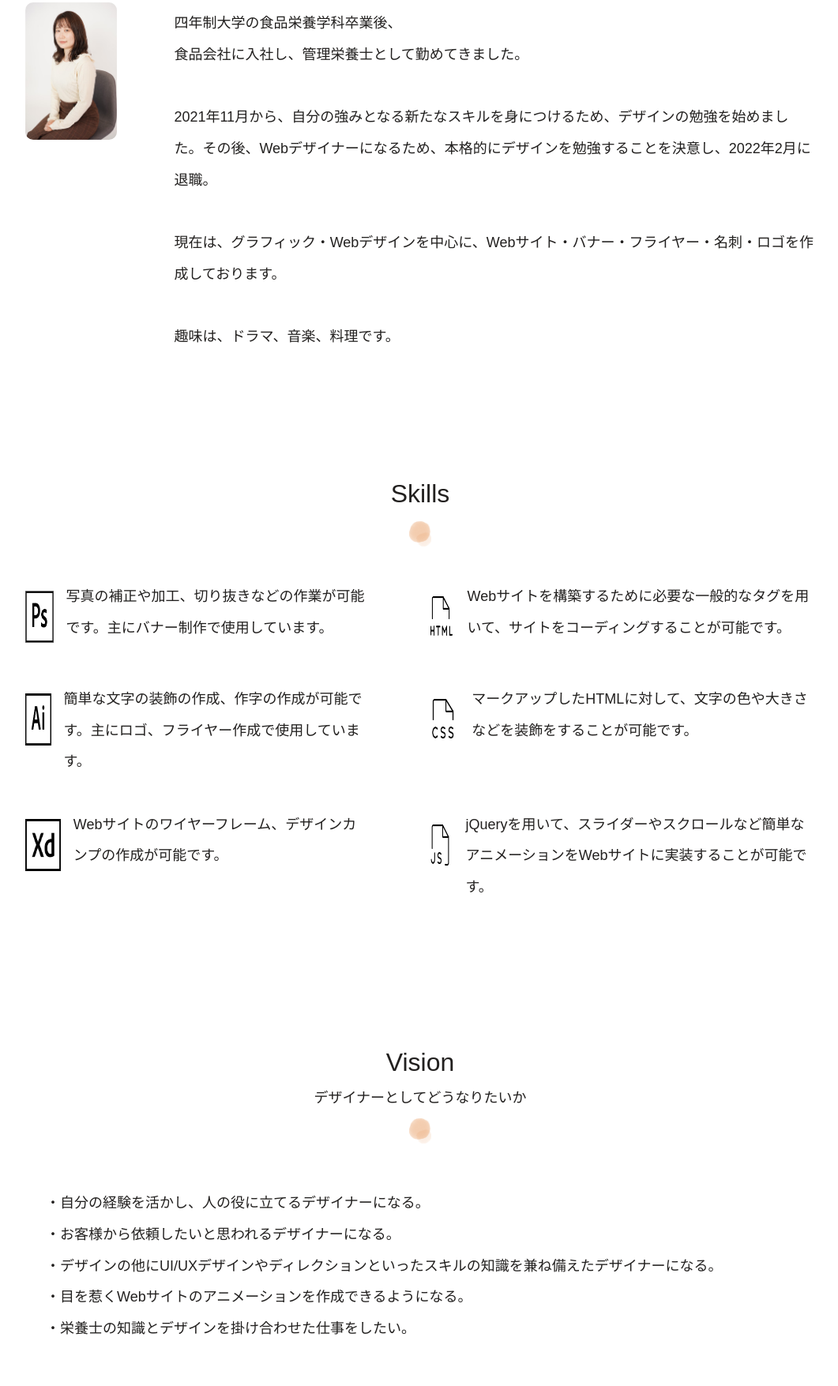
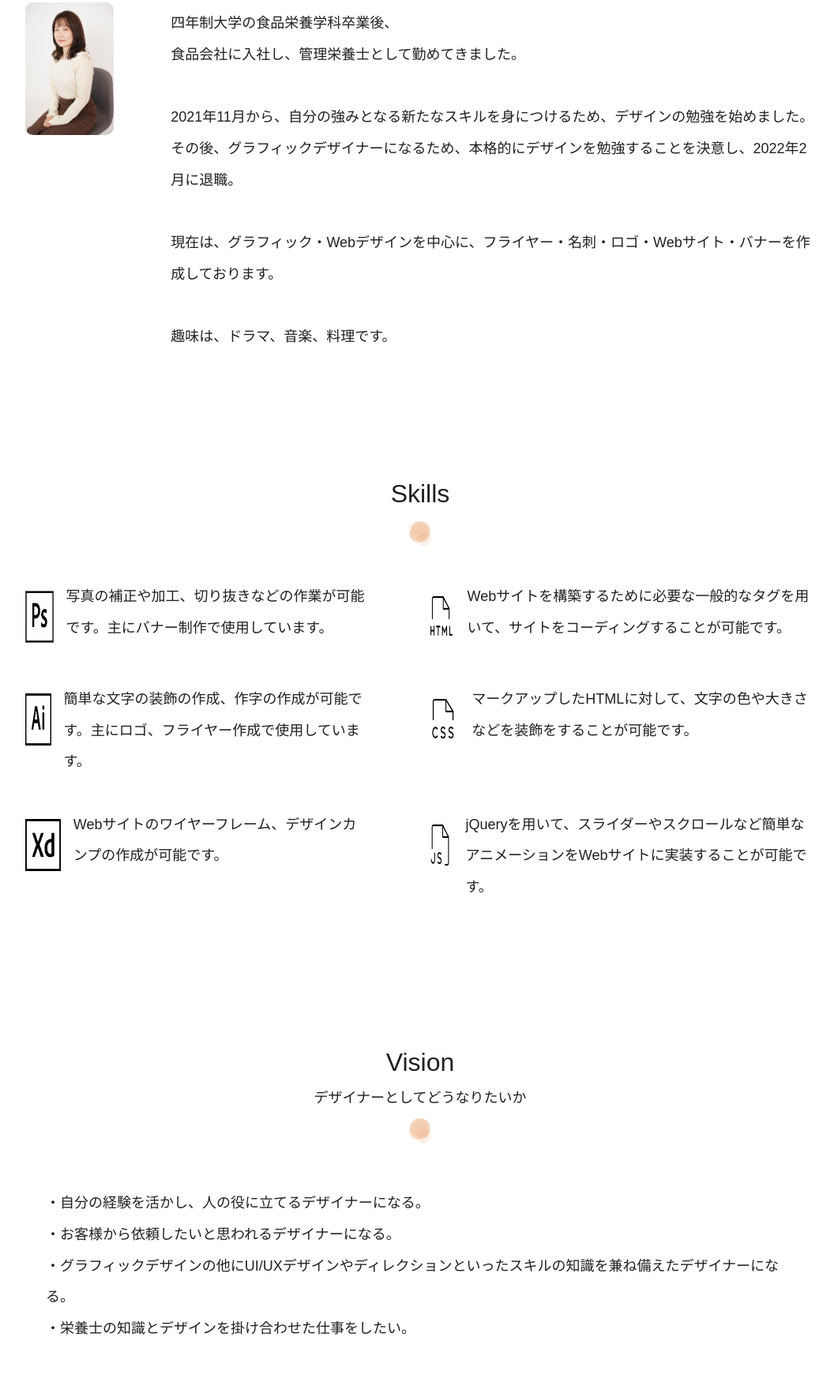
Before and after one commit to yoshino1006/portfolio, a plain HTML site: page about.html in a window 1280 px wide. Shown: the part 485-2240 px from the top of the page at 79% size, without its empty margins (108-1169 px from the left). Drawn offline with nearby package versions, Linux system fonts and the light colour scheme; some packages are replaced by stand-ins of ours.

Commit message:
second commit.

```diff
--- a/about.html
+++ b/about.html
@@ -197,10 +197,10 @@
           四年制大学の食品栄養学科卒業後、<br>食品会社に入社し、管理栄養士として勤めてきました。
           </p>
           <p class="about-contents-text">
-          2021年11月から、自分の強みとなる新たなスキルを身につけるため、デザインの勉強を始めました。その後、Webデザイナーになるため、本格的にデザインを勉強することを決意し、2022年2月に退職。
+          2021年11月から、自分の強みとなる新たなスキルを身につけるため、デザインの勉強を始めました。その後、グラフィックデザイナーになるため、本格的にデザインを勉強することを決意し、2022年2月に退職。
           </p>
           <p class="about-contents-text">
-          現在は、グラフィック・Webデザインを中心に、Webサイト・バナー・フライヤー・名刺・ロゴを作成しております。
+          現在は、グラフィック・Webデザインを中心に、フライヤー・名刺・ロゴ・Webサイト・バナーを作成しております。
           </p>
           <p class="about-contents-text-last">
           趣味は、ドラマ、音楽、料理です。
@@ -259,14 +259,13 @@
         <p class="vision-text">
           ・自分の経験を活かし、人の役に立てるデザイナーになる。<br>
           ・お客様から依頼したいと思われるデザイナーになる。<br>
-          ・デザインの他にUI/UXデザインやディレクションといったスキルの知識を兼ね備えたデザイナーになる。<br>
-          ・目を惹くWebサイトのアニメーションを作成できるようになる。<br>
+          ・グラフィックデザインの他にUI/UXデザインやディレクションといったスキルの知識を兼ね備えたデザイナーになる。<br>
           ・栄養士の知識とデザインを掛け合わせた仕事をしたい。<br>
         </p>
       </div>
       <img class="vision-img" src="image/vision-img.png">
       <p class="vision-text-last">
-        まずは、デザイン、コーディングの基礎を固めるために、 <br>日々勉強し、将来なりたい像に近づけるよう、努めたいと考えております。
+        まずは、デザインの基礎を固めるために、 <br>日々勉強し、将来なりたい像に近づけるよう、努めたいと考えております。
       </p>
     </div>
 </section>
```
